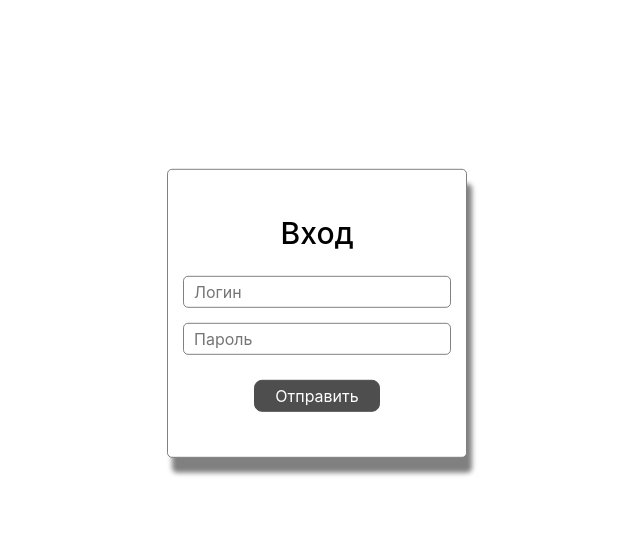
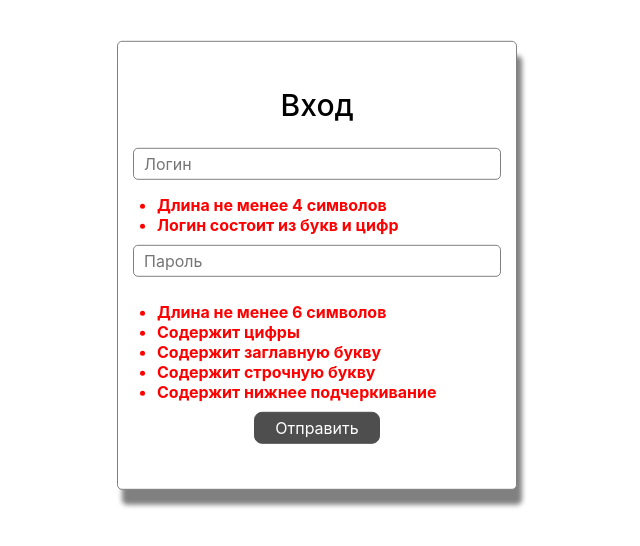
Before and after one commit to gg22hh/intenseIt-blog, a React (Create React App) app: page /login in a window 1280 px wide. Shown: the top 546 px of the page, without its empty margins (323-963 px from the left). Built offline with nearby package versions, Linux system fonts and the light colour scheme; no server answers.

Commit message:
added Login Form validation

```diff
--- a/src/pages/LoginForm/LoginForm.css
+++ b/src/pages/LoginForm/LoginForm.css
@@ -3,7 +3,7 @@
     top: 50%;
     left: 50%;
     transform: translate(-50%, -80%);
-    width: 300px;
+    width: 400px;
     text-align: center;
     padding: 45px 15px;
     border-radius: 5px;
@@ -44,7 +44,7 @@
     color: white;
     border-radius: 8px;
     border: 1px solid rgb(78, 78, 78);
-	transition: all .3s;
+    transition: all 0.3s;
 }
 .form__btn:hover {
     background-color: unset;
@@ -59,3 +59,10 @@
     background-color: rgba(0, 0, 0, 0.445);
     z-index: 5;
 }
+.validation {
+    font-weight: bold;
+    list-style: disc;
+    text-align: left;
+    max-width: 320px;
+    margin: 0 auto 10px;
+}
--- a/src/pages/LoginForm/LoginForm.js
+++ b/src/pages/LoginForm/LoginForm.js
@@ -1,47 +1,78 @@
-import React, { useRef } from "react";
+import React from "react";
 import "./LoginForm.css";
-import { usersData } from "../../shared/projectData";
-import { useDispatch } from "react-redux";
-import { logIn } from "../../store/slices/auth";
+import { useLoginValidation } from "../../shared/hooks";
 
 export const LoginForm = () => {
-    const loginFormName = useRef();
-    const loginFormPassword = useRef();
-
-    const dispatch = useDispatch();
-
-    const handleLoginForm = (e) => {
-        e.preventDefault();
-        dispatch(logIn());
-
-        const userData = {
-            userName: loginFormName.current.value,
-            password: loginFormPassword.current.value,
-        };
-
-        usersData.push(userData);
-    };
+    const login = useLoginValidation();
 
     return (
-        <form onSubmit={handleLoginForm} className="form">
+        <form onSubmit={login.handleLoginForm} className="form">
             <h1>Вход</h1>
             <div>
                 <input
                     type="text"
                     className="form__login"
                     placeholder="Логин"
-                    ref={loginFormName}
+                    value={login.userData.login}
+                    onChange={login.handleLoginChange}
                     required
                 />
+                <ul className="validation">
+                    <li
+                        style={{ color: login.loginLengthColor }}
+                        className="validation-item"
+                    >
+                        Длина не менее 4 символов
+                    </li>
+                    <li
+                        style={{ color: login.loginNumbersColor }}
+                        className="validation-item"
+                    >
+                        Логин состоит из букв и цифр
+                    </li>
+                </ul>
             </div>
             <div>
                 <input
                     type="password"
                     className="form__password"
                     placeholder="Пароль"
-                    ref={loginFormPassword}
+                    value={login.userData.password}
+                    onChange={login.handlePasswordChange}
                     required
                 />
+                <ul className="validation">
+                    <li
+                        style={{ color: login.passwordLengthColor }}
+                        className="validation-item"
+                    >
+                        Длина не менее 6 символов
+                    </li>
+                    <li
+                        style={{ color: login.passwordNumberColor }}
+                        className="validation-item"
+                    >
+                        Содержит цифры
+                    </li>
+                    <li
+                        style={{ color: login.passwordСapitalColor }}
+                        className="validation-item"
+                    >
+                        Содержит заглавную букву
+                    </li>
+                    <li
+                        style={{ color: login.passwordLowerColor }}
+                        className="validation-item"
+                    >
+                        Содержит строчную букву
+                    </li>
+                    <li
+                        style={{ color: login.passwordUnderlineColor }}
+                        className="validation-item"
+                    >
+                        Содержит нижнее подчеркивание
+                    </li>
+                </ul>
             </div>
             <button type="submit" className="form__btn">
                 Отправить
--- a/src/shared/hooks.js
+++ b/src/shared/hooks.js
@@ -1,4 +1,6 @@
 import { useEffect, useState } from "react";
+import { useDispatch } from "react-redux";
+import { logIn } from "../store/slices/auth";
 
 export const useGetPosts = (url) => {
     const [postsList, setList] = useState([]);
@@ -62,3 +64,87 @@ export const useGetSinglePost = (url, postId) => {
 
     return [postList, setPostList, isLoading];
 };
+
+export const useLoginValidation = () => {
+    const [loginValidationLength, setLoginValidationLength] = useState(false);
+    const [loginValidationNumbers, setLoginValidationNumbers] = useState(false);
+    const [passwordLength, setPasswordLength] = useState(false);
+    const [passwordNumber, setPasswordNumber] = useState(false);
+    const [passwordСapital, setPasswordCapital] = useState(false);
+    const [passwordLower, setPasswordLower] = useState(false);
+    const [passwordUnderline, setPasswordUnderline] = useState(false);
+    const [userData, setUserData] = useState({
+        login: "",
+        password: "",
+    });
+
+    const dispatch = useDispatch();
+
+    const handleLoginForm = (e) => {
+        e.preventDefault();
+        if (
+            loginValidationLength &&
+            loginValidationNumbers &&
+            passwordLength &&
+            passwordNumber &&
+            passwordСapital &&
+            passwordLower &&
+            passwordUnderline
+        ) {
+            dispatch(logIn());
+        }
+
+        console.log(userData);
+    };
+
+    const handleLoginChange = (e) => {
+        setUserData({ ...userData, login: e.target.value });
+        e.target.value.length >= 4
+            ? setLoginValidationLength(true)
+            : setLoginValidationLength(false);
+        /^[a-zA-Z1-9]+$/.test(e.target.value) === true
+            ? setLoginValidationNumbers(true)
+            : setLoginValidationNumbers(false);
+    };
+
+    const handlePasswordChange = (e) => {
+        setUserData({ ...userData, password: e.target.value });
+        e.target.value.length >= 6
+            ? setPasswordLength(true)
+            : setPasswordLength(false);
+        /[1-9]/.test(e.target.value) === true
+            ? setPasswordNumber(true)
+            : setPasswordNumber(false);
+        /[A-Z]/.test(e.target.value) === true
+            ? setPasswordCapital(true)
+            : setPasswordCapital(false);
+        /[a-z]/.test(e.target.value) === true
+            ? setPasswordLower(true)
+            : setPasswordLower(false);
+        /_/.test(e.target.value) === true
+            ? setPasswordUnderline(true)
+            : setPasswordUnderline(false);
+    };
+
+    const loginLengthColor = loginValidationLength ? "green" : "red";
+    const loginNumbersColor = loginValidationNumbers ? "green" : "red";
+    const passwordLengthColor = passwordLength ? "green" : "red";
+    const passwordNumberColor = passwordNumber ? "green" : "red";
+    const passwordСapitalColor = passwordСapital ? "green" : "red";
+    const passwordLowerColor = passwordLower ? "green" : "red";
+    const passwordUnderlineColor = passwordUnderline ? "green" : "red";
+
+    return {
+        handleLoginForm,
+        handleLoginChange,
+        handlePasswordChange,
+        userData,
+        loginLengthColor,
+        loginNumbersColor,
+        passwordLengthColor,
+        passwordNumberColor,
+        passwordСapitalColor,
+        passwordLowerColor,
+        passwordUnderlineColor,
+    };
+};
```
Lines whose indentation alone changed are shown as unchanged.
